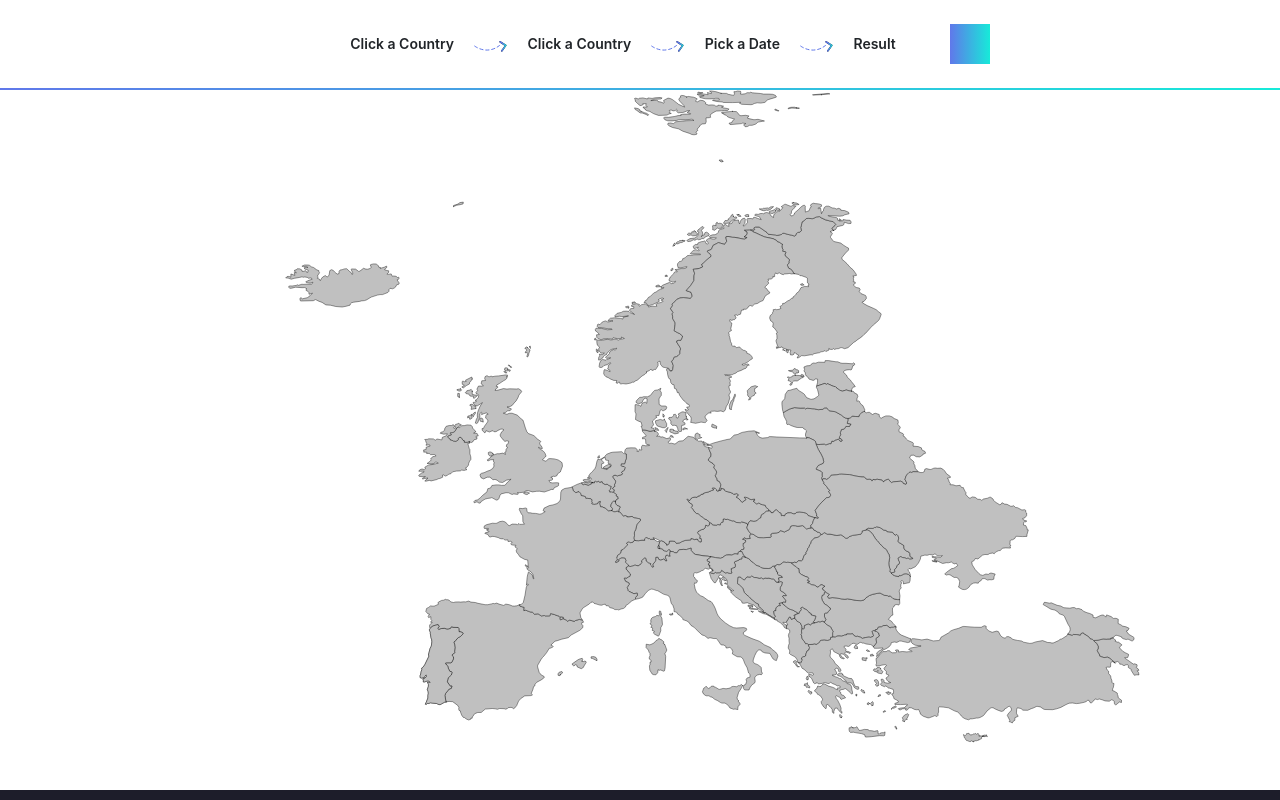
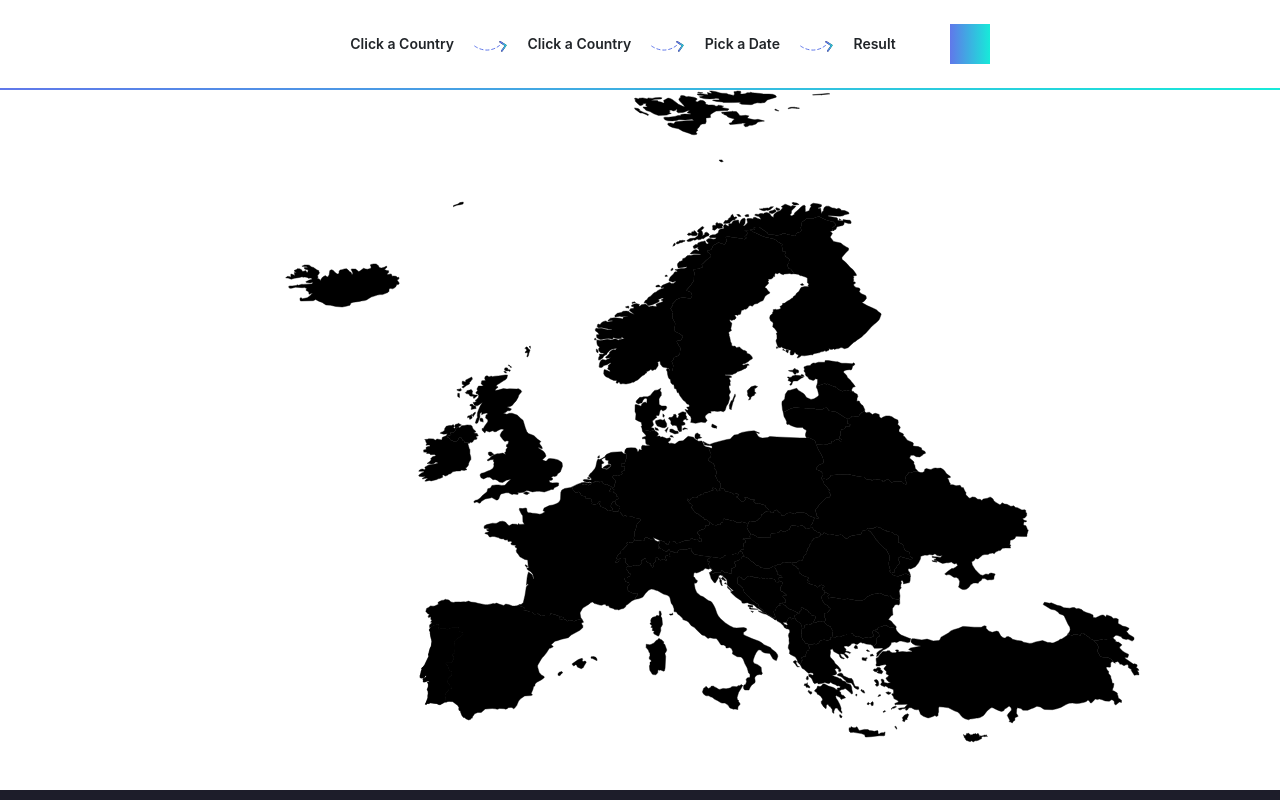
Before and after one commit to Hold-Krykke/3SemProject_FrontEnd, a React (Create React App) app: page / in a window 1280 px wide. Shown: the top 800 px of the page. Built offline with nearby package versions, Linux system fonts and the light colour scheme.

Commit message:
linear gradient for map

```diff
--- a/src/components/MapViewer.jsx
+++ b/src/components/MapViewer.jsx
@@ -74,7 +74,7 @@ const MapViewer = props => {
             id="svg2"
             baseProfile="tiny"
 
-            fill="#c0c0c0"
+            fill="url(#gradient)"
             stroke="black"
             strokeLinecap="round"
             strokeLinejoin="round"
@@ -90,7 +90,12 @@ const MapViewer = props => {
             width="1000"
 
             xmlns="http://www.w3.org/2000/svg">
-
+            <defs>
+                <linearGradient id="gradient" x1="18%" y1="100%" x2="82%" y2="0%" gradientUnits="userSpaceOnUse">
+                    <stop offset="37%" cssText="stop-color:rgb(19,67,115);stop-opacity:1" />
+                    <stop offset="100%" cssText="stop-color:rgb(66,194,210);stop-opacity:1" />
+                </linearGradient>
+            </defs>
             <path d="M654.7 528.1l0.5 0.4 2 2.9 1.4 0.5 1.9 1.3 1.4 3.2 0.1 2.2-0.5 2.6 0.3 2.1-0.8 0.8 0.7 2 0.2 1.9 1.2 2.2 1.2 1.1 1.3 2.4 1.6-0.2 1.3 1.1 0 1.1 1.1 1.8-0.8 2.6-1.7 0.8-1.2 3.1-0.3 2-0.6 0.5-1.9 0.3-1.7 1.3 1 2.2-0.9 0.7-0.3 1.5-0.7 0.7-2.7-0.9-0.7-2.5-1.7-2.7-4.9-2.6-1.2-1.1 0.4-1.5-0.1-1.4-1.4-2.4 0.3-2.6 0.8-2.2-0.3-2.7 0.1-2.1-0.7-2.9 0.5-2.1 0.9-1.3-0.2-2.2-1.5-1.1-1.6-0.2 0-3.1-0.3-0.6 1.7 0-1.7-2.8 3.2-5.3 1.1 0.3 0.8 2.1 3.4-1.2z"
                 id="AL" name="Albania">
             </path>
```
